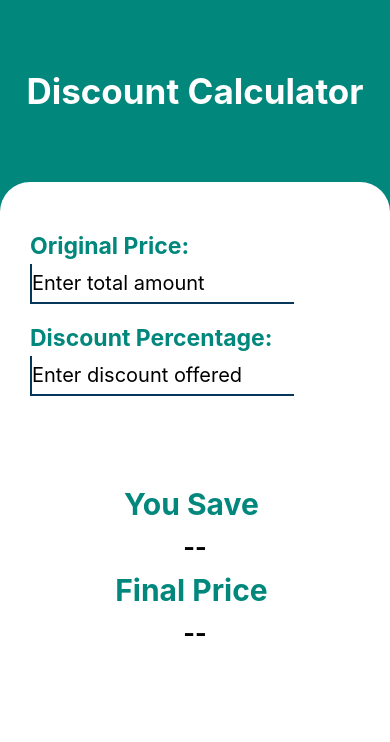
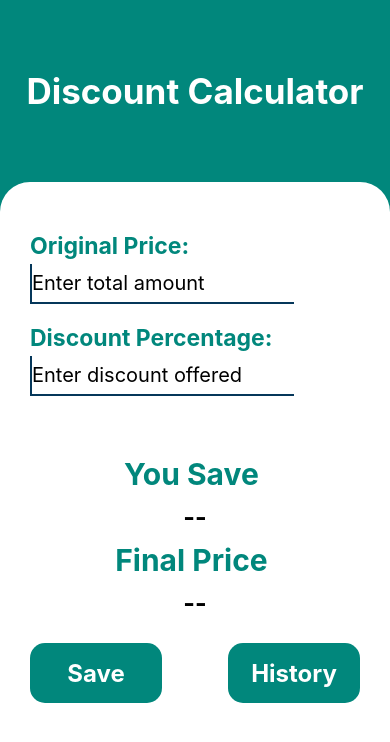
Before and after one commit to mudassirahmad/DiscountCalculator, a React Native app: screen / in a window 390 px wide. Shown: the top 742 px of the page. Built offline with nearby package versions, Linux system fonts and the light colour scheme.

Commit message:
Task 5... Save button and its functionality is implemented

```diff
--- a/App.js
+++ b/App.js
@@ -1,34 +1,38 @@
 import { StatusBar } from 'expo-status-bar';
-import React, { useState , Component, useEffect} from 'react';
-import {  StyleSheet, Text, View, TextInput, TouchableWithoutFeedback, Keyboard, Alert } from 'react-native';
+import React, { useState, Component, useEffect } from 'react';
+import { StyleSheet, Text, View, TextInput, TouchableWithoutFeedback, Keyboard, Alert, TouchableOpacity } from 'react-native';
 
 export default function App() {
 
   const [save, setSave] = useState();
-  const [finalPrice, setFinalPrice]= useState();
-  const [enteredPrice, setEnterdPrice]= useState("");
-  const [discount , setDiscount]= useState("");
-  const [check, setCheck]=useState(2);
+  const [finalPrice, setFinalPrice] = useState();
+  const [enteredPrice, setEnterdPrice] = useState("");
+  const [discount, setDiscount] = useState("");
+  const [record,setRecord]=useState([]);
+  const [index, setIndex]=useState(0);
 
-  useEffect(()=>{
-    setCheck(0);
-  }, []);
-
-  function Calculate(){
-    var disc= parseFloat(discount);
-    var price= parseFloat(enteredPrice);
-    if(disc>100){
+  function Calculate() {
+    var disc = parseFloat(discount);
+    var price = parseFloat(enteredPrice);
+    if (disc > 100) {
       Alert.alert("invalid number", "Discount value must be less than equal to 100");
       setDiscount("");
       return;
     }
-    if(enteredPrice!=="" && discount!==""){
-      var calc=(price*disc)/100;
+    if (enteredPrice !== "" && discount !== "") {
+      var calc = (price * disc) / 100;
       setSave(calc.toFixed(2));
-      var difference= price - calc;
+      var difference = price - calc;
       setFinalPrice(difference.toFixed(2));
-      setCheck(1);
     }
+  }
+
+  function saveRecord(){
+
+    var finalP=finalPrice.toString();
+    var data=("Orginal Price: "+ enteredPrice+ "   Discount:"+discount+ "   Final Price:"+ finalP).toString();
+    setRecord(record[index]=data);
+    setIndex(index+1);
   }
 
   return (
@@ -38,21 +42,31 @@ export default function App() {
         <Text style={styles.headerText}>Discount Calculator</Text>
       </View>
       <TouchableWithoutFeedback onPress={Keyboard.dismiss} accessible={false}>
-       <View style={[styles.footer, ]}>
+        <View style={[styles.footer,]}>
           <Text style={styles.textStyle}>Original Price:</Text>
           <View>
-            <TextInput keyboardType="numeric"  style={styles.inputBox}  onChangeText={(enteredPrice)=>setEnterdPrice(enteredPrice)} value={enteredPrice} onEndEditing={Calculate}  placeholder="Enter total amount"></TextInput>
+            <TextInput keyboardType="numeric" style={styles.inputBox} onChangeText={(enteredPrice) => setEnterdPrice(enteredPrice)} value={enteredPrice} onEndEditing={Calculate} placeholder="Enter total amount"></TextInput>
 
           </View>
           <Text style={[styles.textStyle]}>Discount Percentage:</Text>
-          <TextInput keyboardType="numeric" style={styles.inputBox }
-           onChangeText={(discount)=>setDiscount(discount)} value={discount} onEndEditing={Calculate} placeholder="Enter discount offered"></TextInput>
-          <View style={{alignItems:"center", justifyContent: "center", marginTop:70}}>
-          <Text style={[styles.textStyle, {fontSize:30}]}>You Save </Text>
-          <Text style={styles.resultText}>{enteredPrice==="" || discount===""? "--":save}</Text>
-          <Text style={[styles.textStyle, {fontSize:30}]}>Final Price </Text>
-          <Text style={styles.resultText}>{enteredPrice===""  || discount===""? "--":finalPrice}</Text>
+          <TextInput keyboardType="numeric" style={styles.inputBox}
+            onChangeText={(discount) => setDiscount(discount)} value={discount} onEndEditing={Calculate} placeholder="Enter discount offered"></TextInput>
+          <View style={{ alignItems: "center", justifyContent: "center", marginTop: 40 }}>
+            <Text style={[styles.textStyle, { fontSize: 30 }]}>You Save </Text>
+            <Text style={styles.resultText}>{enteredPrice === "" || discount === "" ? "--" : save}</Text>
+            <Text style={[styles.textStyle, { fontSize: 30 }]}>Final Price </Text>
+            <Text style={styles.resultText}>{enteredPrice === "" || discount === "" ? "--" : finalPrice}</Text>
           </View>
+          <View style={{flexDirection:"row", justifyContent:"space-between", alignItems:"center", marginTop:15}}>
+            <TouchableOpacity onPress={()=>saveRecord()} style={styles.buttonStyle}>
+              <Text style={styles.buttonTextStyle}>Save</Text>
+            </TouchableOpacity>
+            <View style={styles.buttonStyle}>
+              <Text style={styles.buttonTextStyle}>History</Text>
+            </View>
+
+        </View>
+
         </View>
 
       </TouchableWithoutFeedback>
@@ -69,17 +83,19 @@ const styles = StyleSheet.create({
   header: {
     flex: 0.65, justifyContent: "center", alignItems: "center"
   },
-  footer:{
-    flex: 2, backgroundColor:"#fff", borderTopLeftRadius:30, borderTopRightRadius:30, paddingVertical: 50,paddingHorizontal: 30
+  footer: {
+    flex: 2, backgroundColor: "#fff", borderTopLeftRadius: 30, borderTopRightRadius: 30, paddingVertical: 50, paddingHorizontal: 30
   },
-  headerText:{
-    fontSize: 35, color:"white", fontWeight: "bold"
+  headerText: {
+    fontSize: 35, color: "white", fontWeight: "bold"
   },
-  textStyle:{
-    fontSize: 23, textAlign:"left", color: "#01877C", fontWeight: "bold"
+  textStyle: {
+    fontSize: 23, textAlign: "left", color: "#01877C", fontWeight: "bold"
   },
-  inputBox:{
-    width:"80%", height:40,borderColor:"#05375a", borderWidth: 2, borderTopWidth:0, borderLeftColor:0, borderRightWidth:0, marginBottom:20, fontSize:20, marginTop:4
+  inputBox: {
+    width: "80%", height: 40, borderColor: "#05375a", borderWidth: 2, borderTopWidth: 0, borderLeftColor: 0, borderRightWidth: 0, marginBottom: 20, fontSize: 20, marginTop: 4
   },
-  resultText:{fontSize:25, textAlign:"center", marginTop:10, marginBottom:10, fontWeight:"bold"}
+  resultText: { fontSize: 25, textAlign: "center", marginTop: 10, marginBottom: 10, fontWeight: "bold" },
+  buttonStyle: {backgroundColor:"#01877C", width:"40%", height:60, justifyContent:"center", alignItems:"center", borderRadius:15},
+  buttonTextStyle: {color:"white", fontSize:24, fontWeight:"bold"}
 });
```
Lines whose indentation alone changed are shown as unchanged.
